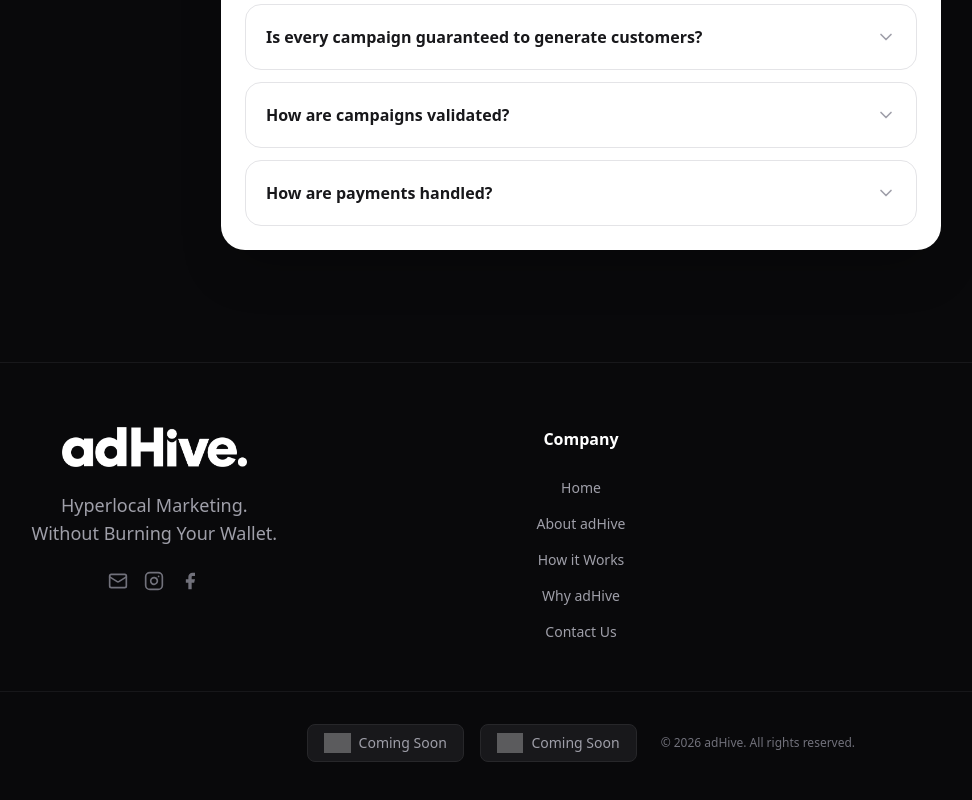
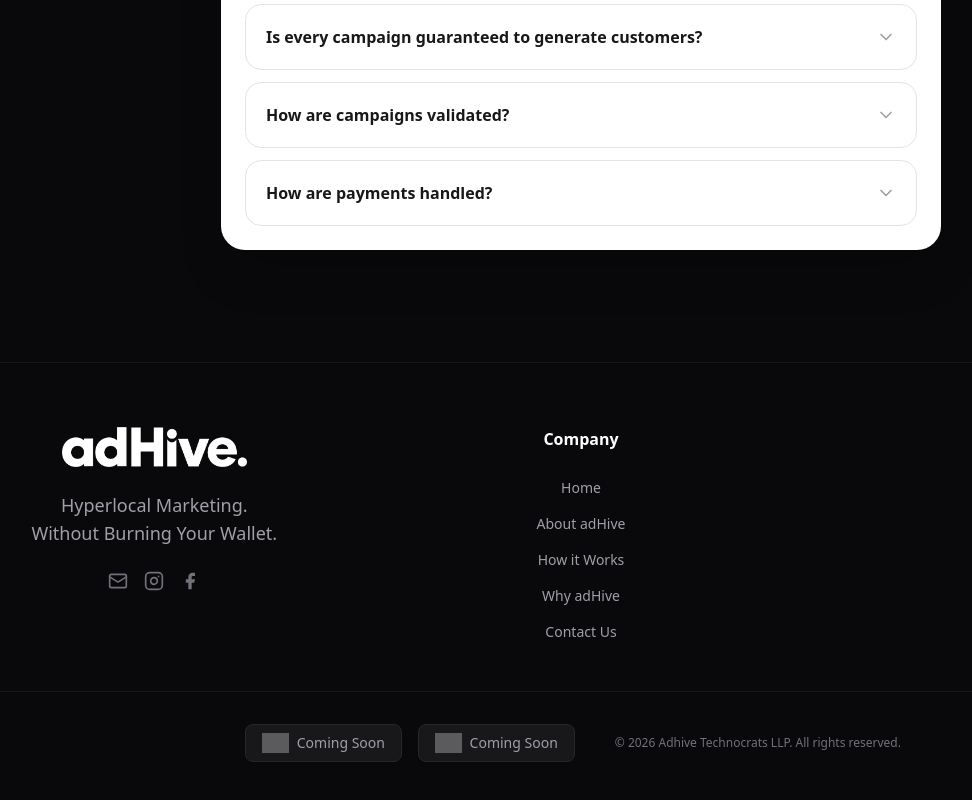
Before and after one commit to amarthinkdigital-web/Adhive, a Next.js app: page / in a window 1280 px wide. Shown: the part 8165-8965 px from the top of the page, without its empty margins (59-1031 px from the left). Built offline with nearby package versions, Linux system fonts and the light colour scheme; grey boxes are pictures that could not be loaded.

Commit message:
Footerchanges

```diff
--- a/src/components/layout/Footer.tsx
+++ b/src/components/layout/Footer.tsx
@@ -105,18 +105,18 @@ export function Footer() {
         </div>
 
         <div className="flex flex-col md:flex-row items-center justify-center pt-8 border-t border-zinc-800/50 gap-6">
-          <div className="flex flex-wrap gap-4">
-            <button className="flex items-center gap-2 bg-zinc-900 border border-zinc-800 px-4 py-2 rounded-lg text-sm text-zinc-400 cursor-not-allowed hover:bg-zinc-800 transition-colors">
+          <div className="flex flex-wrap items-center justify-center gap-3 sm:gap-4 w-full md:w-auto">
+            <button className="flex items-center justify-center gap-2 bg-zinc-900 border border-zinc-800 px-4 py-2 rounded-lg text-sm text-zinc-400 cursor-not-allowed hover:bg-zinc-800 transition-colors">
               <img src="https://upload.wikimedia.org/wikipedia/commons/7/78/Google_Play_Store_badge_EN.svg" alt="Google Play" className="h-5 opacity-50" />
               <span>Coming Soon</span>
             </button>
-            <button className="flex items-center gap-2 bg-zinc-900 border border-zinc-800 px-4 py-2 rounded-lg text-sm text-zinc-400 cursor-not-allowed hover:bg-zinc-800 transition-colors">
+            <button className="flex items-center justify-center gap-2 bg-zinc-900 border border-zinc-800 px-4 py-2 rounded-lg text-sm text-zinc-400 cursor-not-allowed hover:bg-zinc-800 transition-colors">
               <img src="https://upload.wikimedia.org/wikipedia/commons/3/3c/Download_on_the_App_Store_Badge.svg" alt="App Store" className="h-5 opacity-50" />
               <span>Coming Soon</span>
             </button>
           </div>
-          <p className="text-xs text-zinc-500 text-center">
-            © 2026 adHive. All rights reserved.
+          <p className="text-xs text-zinc-500 text-center px-4">
+            © 2026 Adhive Technocrats LLP. All rights reserved.
           </p>
         </div>
       </div>
```
